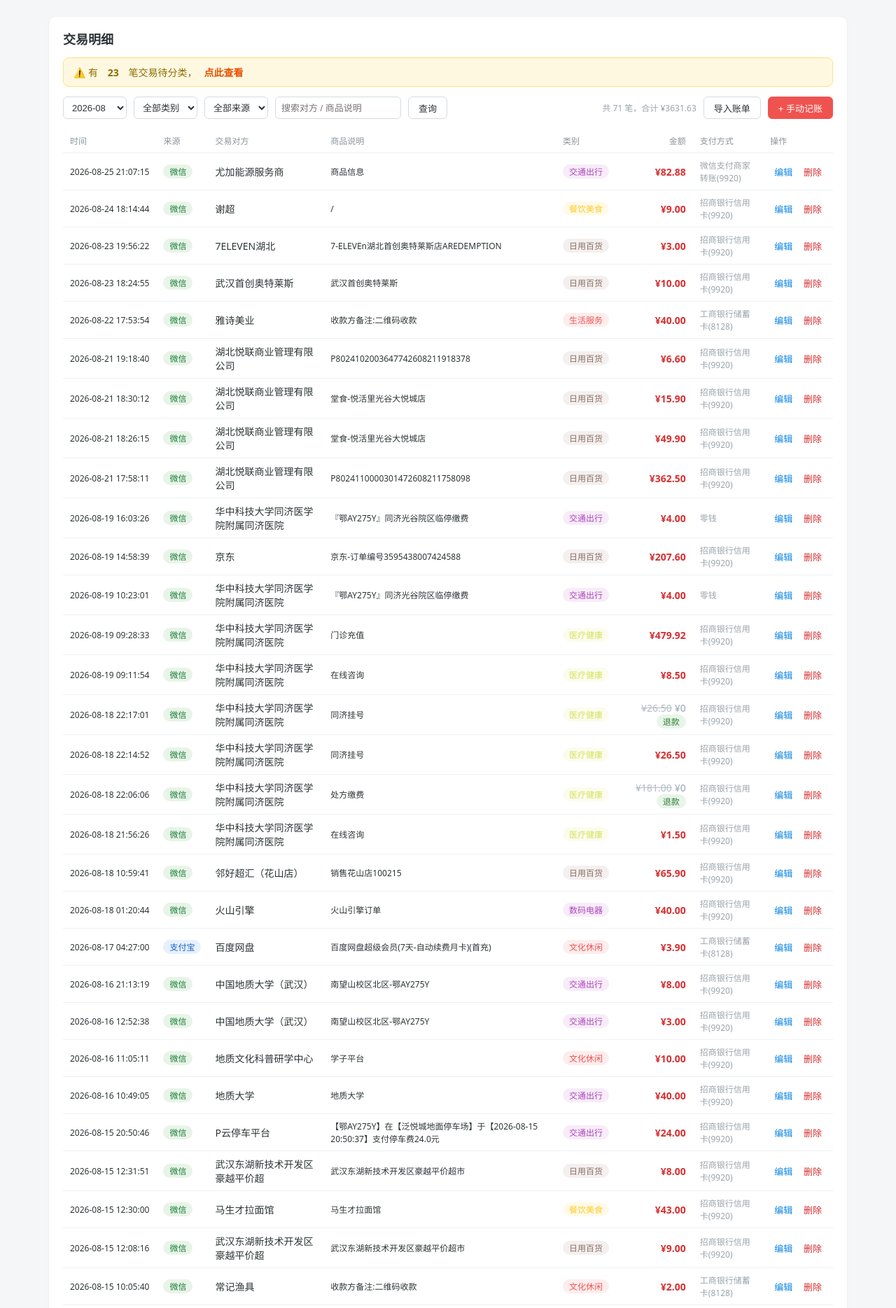
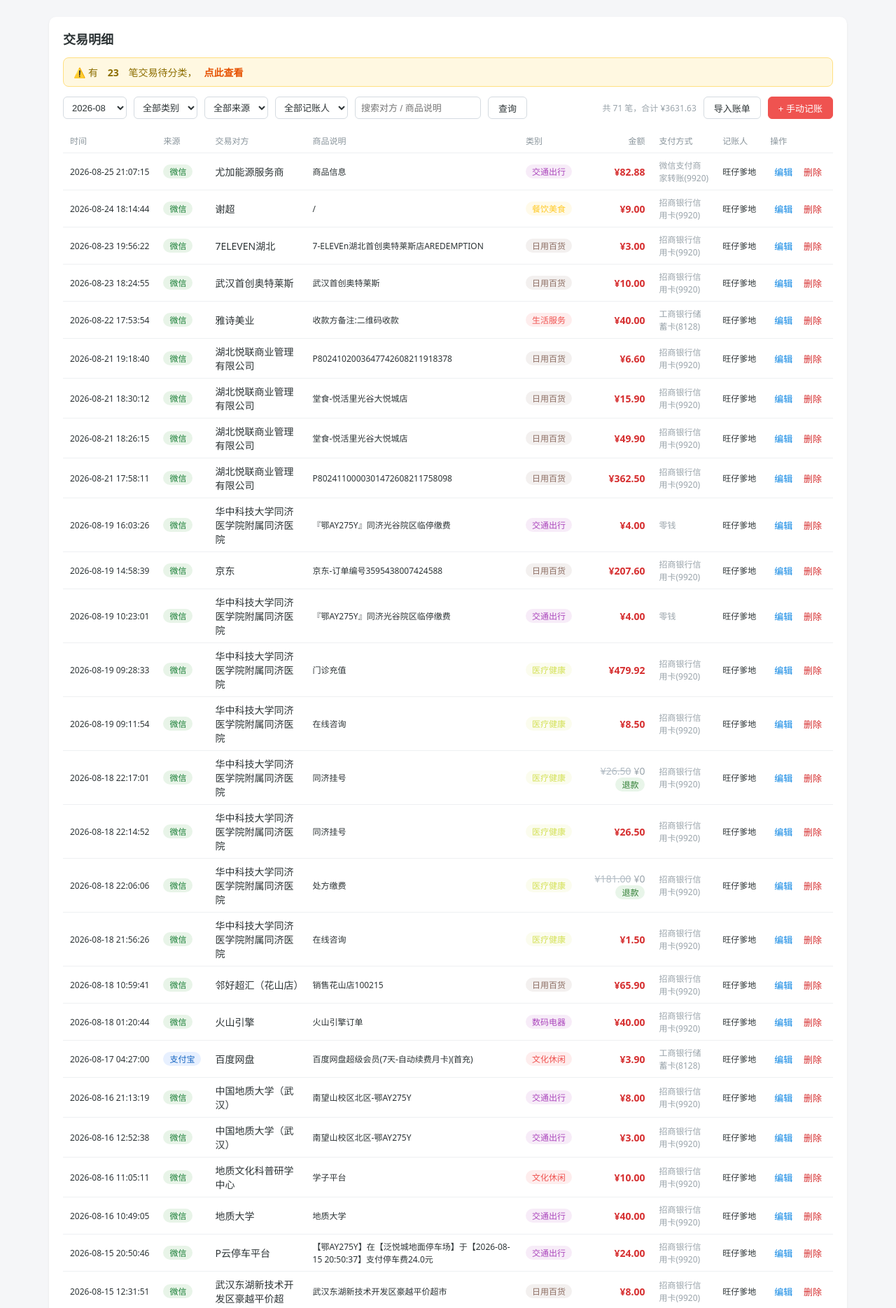
Before and after one commit to MemoryHeroLi/AccountApp, a Flask app: page / in a window 1280 px wide. Shown: the part 52-1921 px from the top of the page at 70% size. Run offline with Flask 3, Linux system fonts and the light colour scheme; data comes from the database, SQL or seed files in the repository; both versions use the stored data as it was after the commit.

Commit message:
交易明细增加记账人

```diff
--- a/app.py
+++ b/app.py
@@ -7,7 +7,7 @@
 
 import classifier
 import importers
-from db import get_db
+from db import DEFAULT_BOOKKEEPER, get_db
 
 SOURCE_NAMES = {'wechat': '微信', 'alipay': '支付宝', 'manual': '手动'}
 
@@ -69,11 +69,11 @@
             cur = conn.execute(
                 'INSERT OR IGNORE INTO transactions'
                 '(order_no, source, tx_time, counterparty, description, amount,'
-                ' refund_amount, pay_method, category_id, alipay_category)'
-                ' VALUES (?,?,?,?,?,?,?,?,?,?)',
+                ' refund_amount, pay_method, category_id, bookkeeper, alipay_category)'
+                ' VALUES (?,?,?,?,?,?,?,?,?,?,?)',
                 (tx['order_no'], source, tx['tx_time'], tx['counterparty'],
                  tx['description'], tx['amount'], tx['refund_amount'],
-                 tx['pay_method'], cid, tx['alipay_category']))
+                 tx['pay_method'], cid, DEFAULT_BOOKKEEPER, tx['alipay_category']))
             imported += cur.rowcount
         conn.commit()
         conn.close()
@@ -89,10 +89,14 @@
             "ORDER BY 1 DESC")]
         categories = [dict(r) for r in conn.execute(
             'SELECT id, name FROM categories ORDER BY id')]
+        bookkeepers = [r[0] for r in conn.execute(
+            "SELECT DISTINCT bookkeeper FROM transactions "
+            "WHERE bookkeeper != '' ORDER BY 1")]
         pending = conn.execute(
             'SELECT COUNT(*) FROM transactions WHERE category_id IS NULL').fetchone()[0]
         conn.close()
-        return jsonify({'months': months, 'categories': categories, 'pending': pending})
+        return jsonify({'months': months, 'categories': categories,
+                        'bookkeepers': bookkeepers, 'pending': pending})
 
     # ---------------- 交易明细 ----------------
     @app.get('/api/transactions')
@@ -100,6 +104,7 @@
         month = request.args.get('month', '').strip()
         category = request.args.get('category', '').strip()
         source = request.args.get('source', '').strip()
+        bookkeeper = request.args.get('bookkeeper', '').strip()
         q = request.args.get('q', '').strip()
 
         sql = ('SELECT t.*, c.name AS category_name FROM transactions t '
@@ -116,6 +121,9 @@
         if source:
             sql += ' AND t.source = ?'
             params.append(source)
+        if bookkeeper:
+            sql += ' AND t.bookkeeper = ?'
+            params.append(bookkeeper)
         if q:
             sql += ' AND (t.counterparty LIKE ? OR t.description LIKE ?)'
             params.extend([f'%{q}%'] * 2)
@@ -139,14 +147,16 @@
         except (KeyError, ValueError, TypeError):
             return jsonify({'error': '请填写正确的日期和金额'}), 400
         conn = get_db()
+        bookkeeper = (d.get('bookkeeper') or '').strip() or DEFAULT_BOOKKEEPER
         conn.execute(
             'INSERT INTO transactions(order_no, source, tx_time, counterparty,'
-            ' description, amount, pay_method, category_id, manual)'
-            ' VALUES (?,?,?,?,?,?,?,?,1)',
+            ' description, amount, pay_method, category_id, bookkeeper, manual)'
+            ' VALUES (?,?,?,?,?,?,?,?,?,1)',
             ('M-' + uuid.uuid4().hex[:16], 'manual', tx_date, '',
              d.get('description', '').strip(), amount,
              d.get('pay_method', '').strip(),
-             int(d['category_id']) if d.get('category_id') else None))
+             int(d['category_id']) if d.get('category_id') else None,
+             bookkeeper))
         conn.commit()
         conn.close()
         return jsonify({'ok': True})
@@ -181,13 +191,14 @@
             conn.close()
             return jsonify({'error': '金额不能为负'}), 400
         category_id = int(d['category_id']) if d.get('category_id') else None
+        bookkeeper = d['bookkeeper'].strip() if 'bookkeeper' in d else row['bookkeeper']
         conn.execute(
             'UPDATE transactions SET tx_time=?, amount=?, description=?,'
-            ' pay_method=?, category_id=?, manual=1 WHERE id=?',
+            ' pay_method=?, category_id=?, bookkeeper=?, manual=1 WHERE id=?',
             (tx_time, amount,
              d['description'] if 'description' in d else row['description'],
              d['pay_method'] if 'pay_method' in d else row['pay_method'],
-             category_id, tx_id))
+             category_id, bookkeeper, tx_id))
         # 勾选“同时添加规则”：该关键词今后自动归入所选类别
         if d.get('add_rule') and d.get('rule_keyword'):
             cat = conn.execute('SELECT id FROM categories WHERE id=?',
--- a/db.py
+++ b/db.py
@@ -4,6 +4,8 @@
 
 DB_DIR = os.path.join(os.path.dirname(os.path.abspath(__file__)), 'data')
 DB_PATH = os.path.join(DB_DIR, 'account.db')
+
+DEFAULT_BOOKKEEPER = '旺仔爹地'
 
 DEFAULT_CATEGORIES = [
     '餐饮美食', '交通出行', '日用百货', '充值缴费', '医疗健康', '文化休闲',
@@ -55,6 +57,7 @@
     amount           REAL NOT NULL,           -- 有效金额（退款冲减后）
     refund_amount    REAL NOT NULL DEFAULT 0,
     pay_method       TEXT DEFAULT '',
+    bookkeeper       TEXT DEFAULT '',         -- 记账人
     category_id      INTEGER REFERENCES categories(id),  -- NULL = 待分类
     manual           INTEGER NOT NULL DEFAULT 0,         -- 1 = 用户手动指定过分类，重新归类时不覆盖
     alipay_category  TEXT DEFAULT ''                     -- 支付宝账单自带分类，留作重新归类
@@ -75,6 +78,11 @@
     os.makedirs(DB_DIR, exist_ok=True)
     conn = get_db()
     conn.executescript(SCHEMA)
+    # 迁移：旧库补充 bookkeeper 列，并把存量交易记账人填为默认值
+    cols = [r['name'] for r in conn.execute('PRAGMA table_info(transactions)')]
+    if 'bookkeeper' not in cols:
+        conn.execute("ALTER TABLE transactions ADD COLUMN bookkeeper TEXT DEFAULT ''")
+        conn.execute('UPDATE transactions SET bookkeeper=?', (DEFAULT_BOOKKEEPER,))
     for name in DEFAULT_CATEGORIES:
         conn.execute('INSERT OR IGNORE INTO categories(name) VALUES (?)', (name,))
     # 类别齐了才补种子规则（规则依赖类别 id）
--- a/static/style.css
+++ b/static/style.css
@@ -64,6 +64,7 @@
 th { font-size: 12px; color: #8a959c; font-weight: 500; white-space: nowrap; }
 tr:hover td { background: #fafbfc; }
 td.num, th.num { text-align: right; font-variant-numeric: tabular-nums; }
+th.bookkeeper, td.bookkeeper { width: 5em; white-space: nowrap; }
 .text-muted { color: #9aa4ab; }
 .small { font-size: 12px; }
 
--- a/templates/transactions.html
+++ b/templates/transactions.html
@@ -14,6 +14,7 @@
       <option value="alipay">支付宝</option>
       <option value="manual">手动记账</option>
     </select>
+    <select id="f-bookkeeper"><option value="">全部记账人</option></select>
     <input type="text" id="f-q" placeholder="搜索对方 / 商品说明" style="width:180px">
     <button class="btn" id="btn-search">查询</button>
     <div class="spacer"></div>
@@ -27,7 +28,7 @@
     <thead>
       <tr>
         <th>时间</th><th>来源</th><th>交易对方</th><th>商品说明</th>
-        <th>类别</th><th class="num">金额</th><th>支付方式</th><th>操作</th>
+        <th>类别</th><th class="num">金额</th><th>支付方式</th><th class="bookkeeper">记账人</th><th>操作</th>
       </tr>
     </thead>
     <tbody id="tx-body"></tbody>
@@ -42,6 +43,7 @@
     <div class="form-row"><label>金额 *</label><input type="number" id="add-amount" step="0.01" min="0.01"></div>
     <div class="form-row"><label>类别</label><select id="add-category"></select></div>
     <div class="form-row"><label>支付方式（可选，如“现金”）</label><input type="text" id="add-pay"></div>
+    <div class="form-row"><label>记账人</label><input type="text" id="add-bookkeeper" value="旺仔爹地"></div>
     <div class="form-row"><label>描述（可选）</label><input type="text" id="add-desc"></div>
     <div class="actions">
       <button class="btn" onclick="closeModal('modal-add')">取消</button>
@@ -58,6 +60,7 @@
     <div class="form-row"><label>金额</label><input type="number" id="edit-amount" step="0.01" min="0"></div>
     <div class="form-row"><label>类别</label><select id="edit-category"></select></div>
     <div class="form-row"><label>支付方式</label><input type="text" id="edit-pay"></div>
+    <div class="form-row"><label>记账人</label><input type="text" id="edit-bookkeeper"></div>
     <div class="form-row"><label>描述</label><input type="text" id="edit-desc"></div>
     <div class="form-row check">
       <input type="checkbox" id="edit-add-rule">
@@ -91,6 +94,8 @@
     meta.months.map(m => `<option value="${m}" ${m === curMonth ? 'selected' : ''}>${m}</option>`).join('');
   $('f-category').innerHTML = '<option value="">全部类别</option><option value="none">待分类</option>' +
     meta.categories.map(c => `<option value="${c.id}">${esc(c.name)}</option>`).join('');
+  $('f-bookkeeper').innerHTML = '<option value="">全部记账人</option>' +
+    meta.bookkeepers.map(b => `<option value="${esc(b)}">${esc(b)}</option>`).join('');
   const catOpts = '<option value="">待分类</option>' +
     meta.categories.map(c => `<option value="${c.id}">${esc(c.name)}</option>`).join('');
   $('add-category').innerHTML = catOpts;
@@ -114,7 +119,8 @@
 async function load() {
   const qs = new URLSearchParams({
     month: $('f-month').value, category: $('f-category').value,
-    source: $('f-source').value, q: $('f-q').value,
+    source: $('f-source').value, bookkeeper: $('f-bookkeeper').value,
+    q: $('f-q').value,
   });
   const data = await api('/api/transactions?' + qs);
   $('summary').textContent = data.count ? `共 ${data.count} 笔，合计 ${money(data.total)}` : '';
@@ -127,11 +133,12 @@
       <td>${categoryBadge(t)}</td>
       <td class="num">${amountCell(t)}${t.refund_amount > 0 ? ' <span class="badge refund">退款</span>' : ''}</td>
       <td class="small text-muted">${esc(t.pay_method) || '-'}</td>
+      <td class="small bookkeeper">${esc(t.bookkeeper) || '-'}</td>
       <td style="white-space:nowrap">
         <button class="btn-link" onclick="openEdit(${t.id})">编辑</button>
         <button class="btn-link danger" onclick="delTx(${t.id})">删除</button>
       </td>
-    </tr>`).join('') || '<tr><td colspan="8" class="text-muted" style="text-align:center;padding:30px">暂无交易，点击右上角“导入账单”开始</td></tr>';
+    </tr>`).join('') || '<tr><td colspan="9" class="text-muted" style="text-align:center;padding:30px">暂无交易，点击右上角“导入账单”开始</td></tr>';
 }
 
 window.openEdit = async id => {
@@ -141,6 +148,7 @@
   $('edit-amount').value = (tx.amount + tx.refund_amount).toFixed(2);
   $('edit-category').value = tx.category_id || '';
   $('edit-pay').value = tx.pay_method;
+  $('edit-bookkeeper').value = tx.bookkeeper || '';
   $('edit-desc').value = tx.description;
   $('edit-add-rule').checked = false;
   $('edit-keyword').value = tx.counterparty || '';
@@ -192,6 +200,7 @@
       amount: $('add-amount').value,
       category_id: $('add-category').value,
       pay_method: $('add-pay').value,
+      bookkeeper: $('add-bookkeeper').value,
       description: $('add-desc').value,
     }});
     closeModal('modal-add');
@@ -207,6 +216,7 @@
       amount: $('edit-amount').value,
       category_id: $('edit-category').value,
       pay_method: $('edit-pay').value,
+      bookkeeper: $('edit-bookkeeper').value,
       description: $('edit-desc').value,
       add_rule: $('edit-add-rule').checked ? 1 : '',
       rule_keyword: $('edit-keyword').value,
```
Also changed, not shown: data/account.db.
